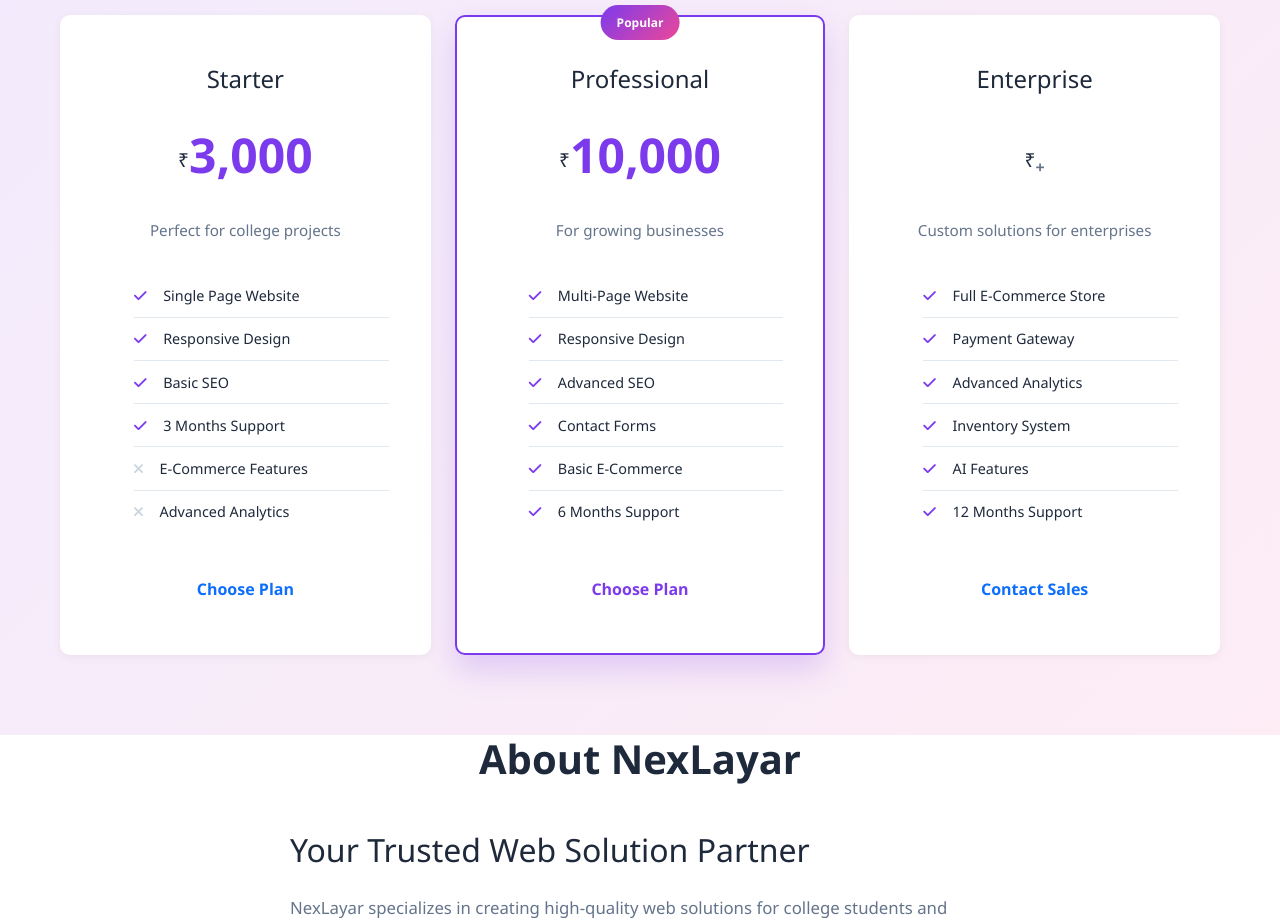
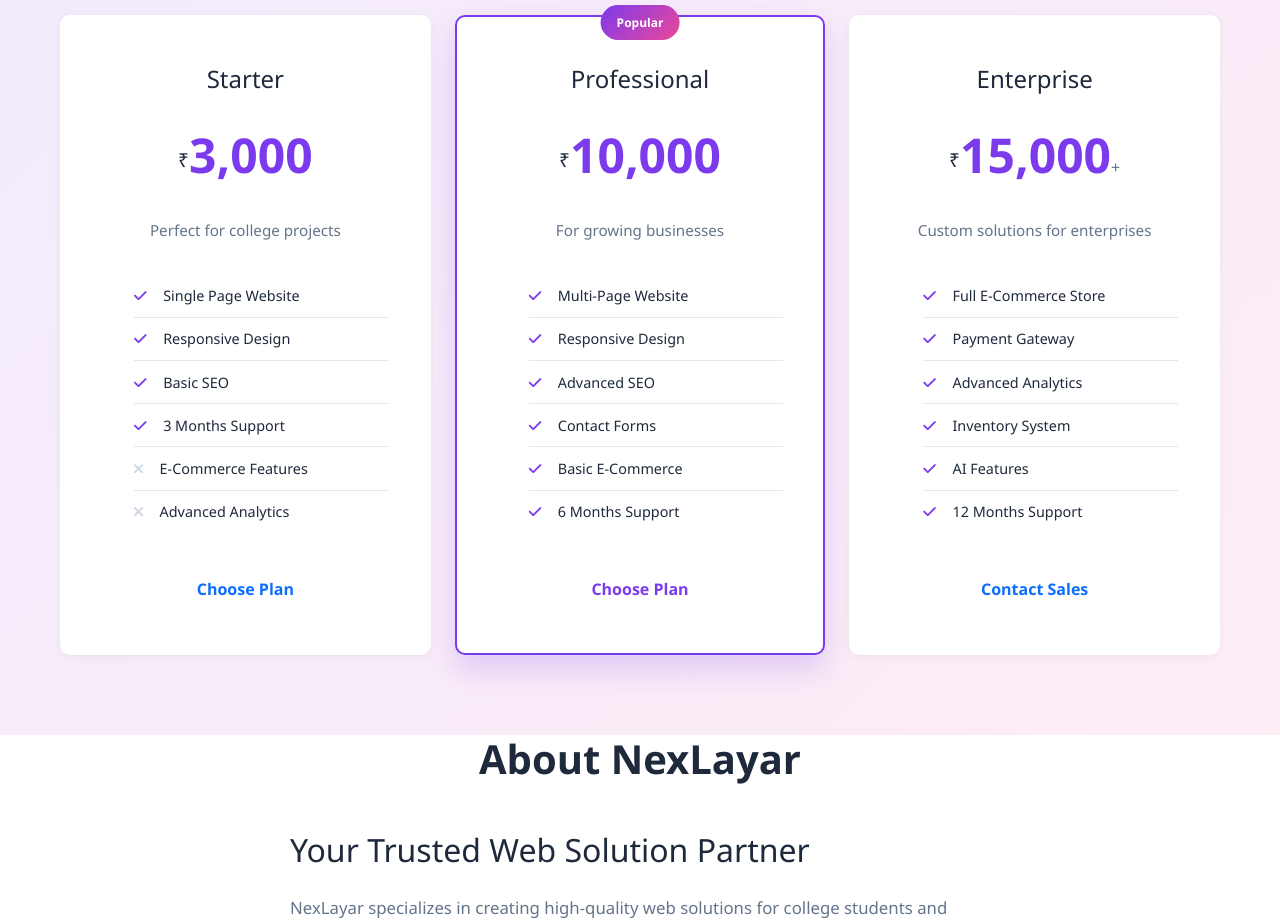
Before and after one commit to ganuborade/nex_layar, a website: page index.html in a window 1280 px wide. Shown: the part 3380-4302 px from the top of the page. Drawn offline with nearby package versions, Linux system fonts and the light colour scheme.

Commit message:
Fix price amount for Enterprise plan in index.html

```diff
--- a/index.html
+++ b/index.html
@@ -299,7 +299,7 @@
         <div class="col-md-6 col-lg-4">
           <div class="pricing-card">
             <h3>Enterprise</h3>
-            <p class="price"><span class="currency">₹</span><span class="amount"150,000</span><span class="period">+</span></p>
+            <p class="price"><span class="currency">₹</span><span class="amount">15,000</span><span class="period">+</span></p>
             <p class="plan-desc">Custom solutions for enterprises</p>
             <ul class="plan-features">
               <li><i class="fas fa-check"></i> Full E-Commerce Store</li>
```
